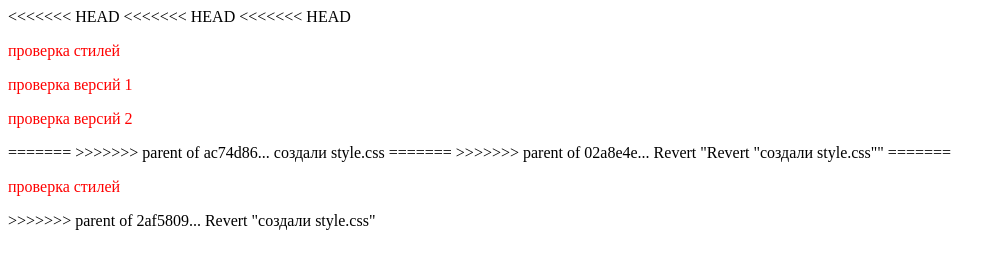
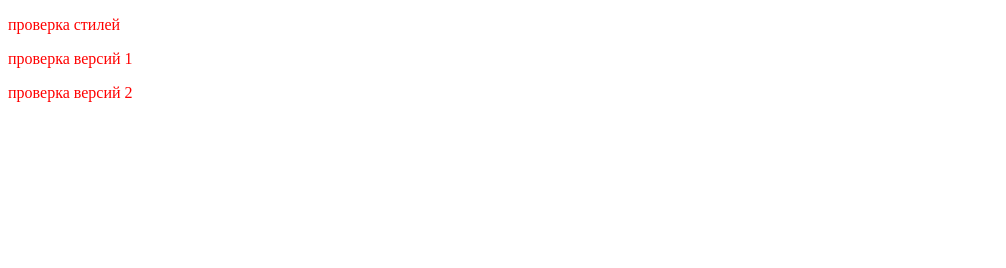
Before and after one commit to StanislavZyuzko/Git_for_beginners, a plain HTML site: page index.html in a window 1280 px wide. Shown: the whole page, without its empty margins (0-1006 px from the left). Drawn offline with Linux system fonts and the light colour scheme.

Commit message:
возвращаемся на исходные

```diff
--- a/index.html
+++ b/index.html
@@ -7,21 +7,11 @@
     <title>Document Git</title>
 </head>
 <body>
-<<<<<<< HEAD
-<<<<<<< HEAD
-<<<<<<< HEAD
+
 
     <p>проверка стилей</p>
     <p>проверка версий 1</p>
     <p>проверка версий 2</p>
-=======
->>>>>>> parent of ac74d86... создали style.css
-=======
->>>>>>> parent of 02a8e4e... Revert "Revert "создали style.css""
-=======
-
-    <p>проверка стилей</p>
->>>>>>> parent of 2af5809... Revert "создали style.css"
 
 </body>
 </html>
```
